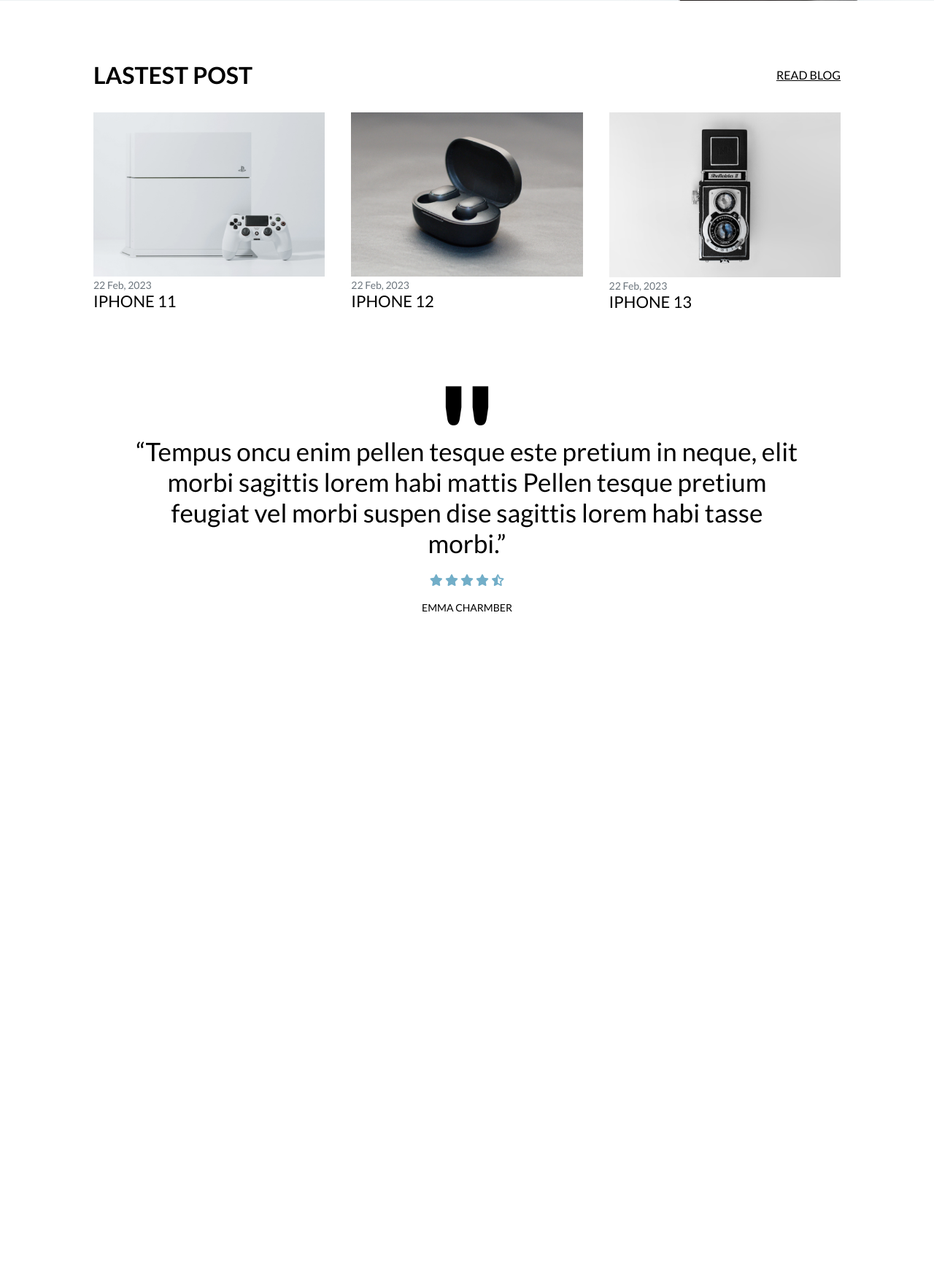
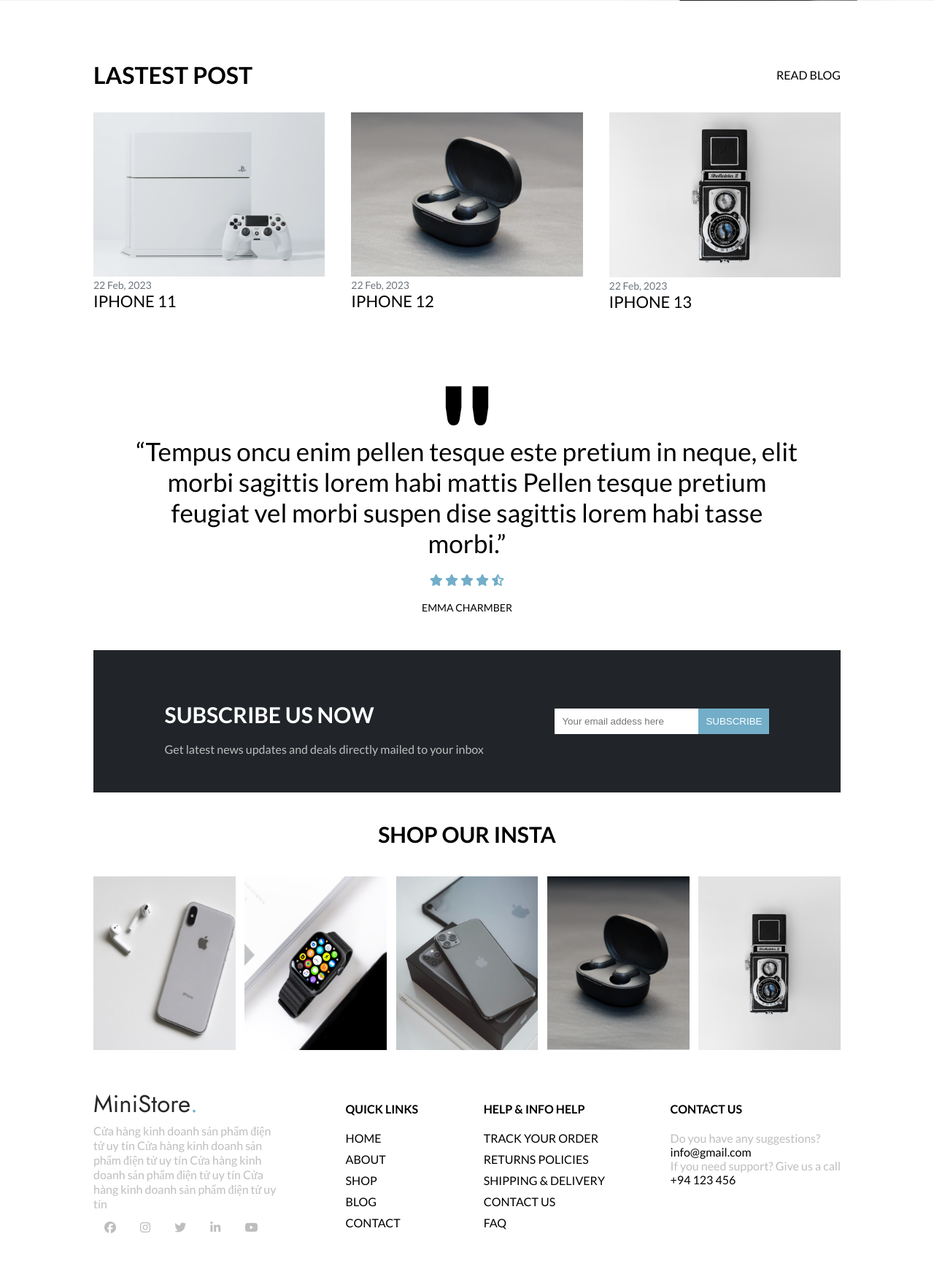
Before and after one commit to NguyenThienLocVN/MiniStore, a PHP site: page / in a window 1280 px wide. Shown: the part 2638-4399 px from the top of the page at 73% size. Before the commit the page ends 3477 px from the top, so only its background shows below. Run offline with PHP 8.4, Linux system fonts and the light colour scheme; some libraries are stand-ins or nearby versions.

Commit message:
#3 Complete layout HTML & CSS

```diff
--- a/index.html
+++ b/index.html
@@ -202,7 +202,69 @@
             </div>
             <p class="reviewer">EMMA CHARMBER</p>
         </section>
-        <footer></footer>
+
+        <section class="subscribe">
+            <div class="text">
+                <h4>SUBSCRIBE US NOW</h4>
+                <p>Get latest news updates and deals directly mailed to your inbox</p>
+            </div>
+            <div class="email">
+                <input type="email" class="input-email" name="email" placeholder="Your email addess here">
+                <input type="submit" class="input-subscribe" value="SUBSCRIBE" >
+            </div>
+        </section>
+
+        <section class="insta">
+            <h4>SHOP OUR INSTA</h4>
+            <div class="row-image">
+                <img src="./images/insta-item1.jpg" alt="insta-item1.jpg">
+                <img src="./images/insta-item2.jpg" alt="insta-item1.jpg">
+                <img src="./images/insta-item3.jpg" alt="insta-item1.jpg">
+                <img src="./images/insta-item4.jpg" alt="insta-item1.jpg">
+                <img src="./images/insta-item5.jpg" alt="insta-item1.jpg">
+            </div>
+        </section>
+
+        <footer>
+            <div class="social">
+                <img src="./images/main-logo.png" />
+                <p>Cửa hàng kinh doanh sản phẩm điện tử uy tín Cửa hàng kinh doanh sản phẩm điện tử uy tín Cửa hàng kinh doanh sản phẩm điện tử uy tín Cửa hàng kinh doanh sản phẩm điện tử uy tín</p>
+                <div class="icon-social">
+                    <i class="fa-brands fa-facebook"></i>
+                    <i class="fa-brands fa-instagram"></i>
+                    <i class="fa-brands fa-twitter"></i>
+                    <i class="fa-brands fa-linkedin-in"></i>
+                    <i class="fa-brands fa-youtube"></i>
+                </div>
+            </div>
+            <div class="quick-links">
+                <h4>QUICK LINKS</h4>
+                <ul>
+                    <li><a href="#">HOME</a></li>
+                    <li><a href="#">ABOUT</a></li>
+                    <li><a href="#">SHOP</a></li>
+                    <li><a href="#">BLOG</a></li>
+                    <li><a href="#">CONTACT</a></li>
+                </ul>
+            </div>
+            <div class="helps">
+                <h4>HELP & INFO HELP</h4>
+                <ul>
+                    <li><a href="#">TRACK YOUR ORDER</a></li>
+                    <li><a href="#">RETURNS POLICIES</a></li>
+                    <li><a href="#">SHIPPING & DELIVERY</a></li>
+                    <li><a href="#">CONTACT US</a></li>
+                    <li><a href="#">FAQ</a></li>
+                </ul>
+            </div>
+            <div class="contact-us">
+                <h4>CONTACT US</h4>
+                <p>Do you have any suggestions?</p>
+                <a href="#">info@gmail.com</a>
+                <p>If you need support? Give us a call</p>
+                <a href="#">+94 123 456</a>
+            </div>
+        </footer>
     </div>
 </body>
 </html>
--- a/style.css
+++ b/style.css
@@ -92,3 +92,48 @@
 .review .rating { text-align: center; margin: 20px 0}
 .review .rating i { color: #72aec8 }
 .review .reviewer { font-size: 14px; }
+
+/* Section subscribe */
+.subscribe {
+    width: 80%;
+    background: #212529;
+    margin: auto;
+    display: flex;
+    align-items: center;
+    justify-content: space-evenly;
+    padding: 50px 0;
+}
+
+.subscribe .text p { color: #bebebe }
+.subscribe .text h4 { color: #fff; font-size: 30px; margin: 20px 0; }
+.subscribe .email { display: flex; }
+.subscribe .email .input-email {
+    padding: 10px;
+    border: none;
+    outline: none;
+}
+.subscribe .email .input-subscribe {
+    background: #72aec8;
+    padding: 10px;
+    border: none;
+    color: #fff;
+    transition: 0.5s;
+}
+.subscribe .email .input-subscribe:hover { background: #212529; }
+
+/* Section insta */
+.insta h4 { text-align: center; font-size: 30px; }
+.insta .row-image { display: flex; justify-content: space-between; width: 80%; margin: auto; }
+.insta .row-image img { width: 19%; }
+
+/* Footer */
+footer { display: flex; width: 80%; margin: auto; justify-content: space-between; padding: 50px 0; }
+.social { width: 25%; }
+.social p, .social i { color: #bebebe; }
+.icon-social i{ padding: 15px;}
+.quick-links ul, .helps ul { padding: 0; }
+.quick-links ul li, .helps ul li { padding-bottom: 10px;  }
+.contact-us p { color: #bebebe; }
+
+a { text-decoration: none; color: #000; transition: 0.5s; }
+a:hover { color: #72aec8; }
```
